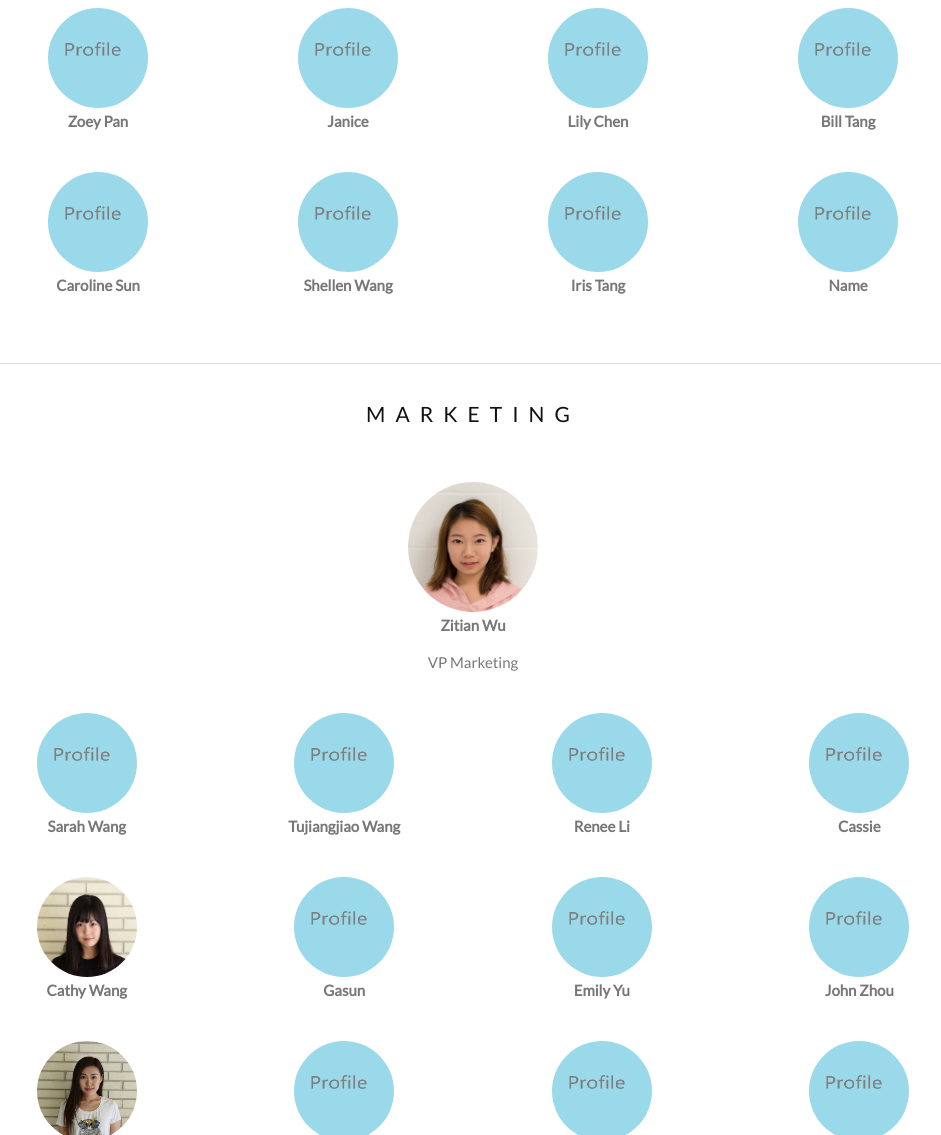
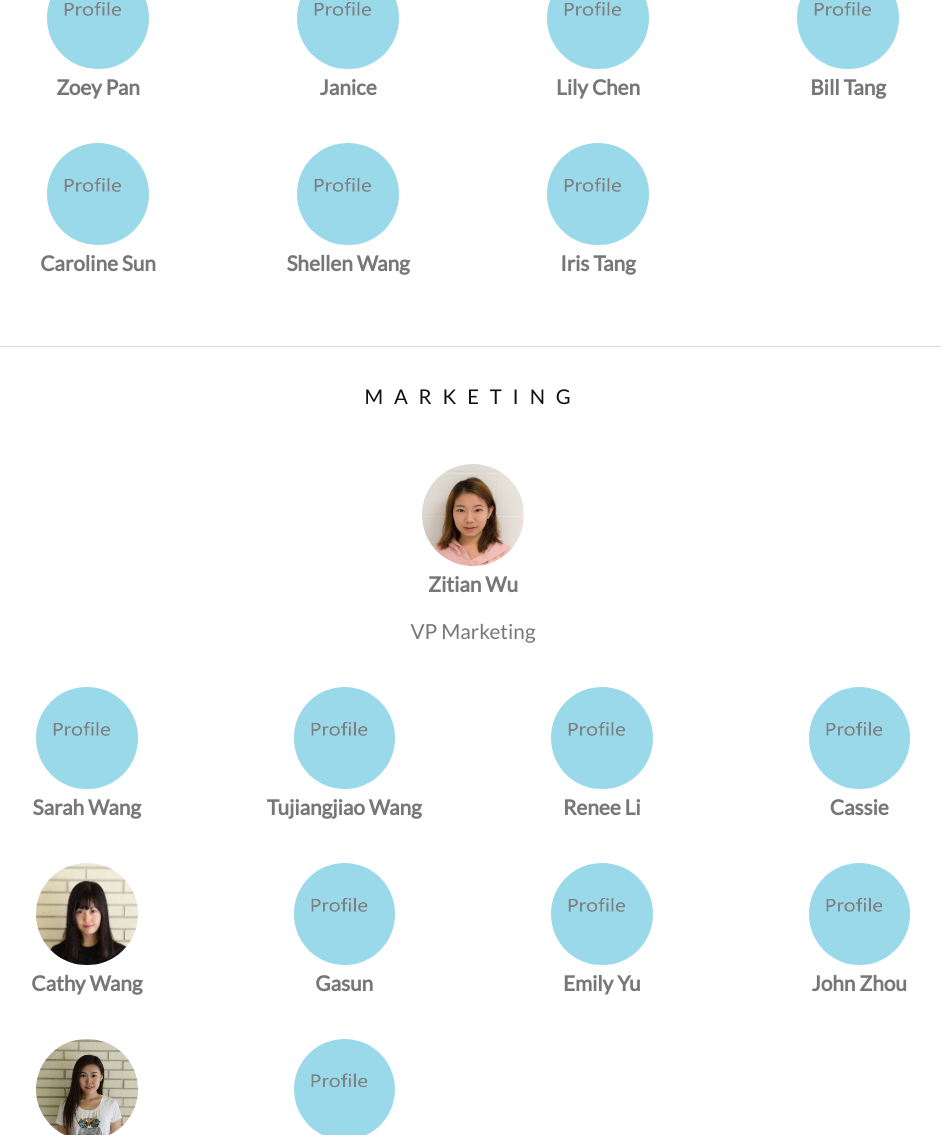
Before and after one commit to utace2017/utace2017.github.io, a plain HTML site: page our_team.html in a window 1280 px wide. Shown: the part 1665-2800 px from the top of the page, without its empty margins (167-1108 px from the left). Drawn offline with nearby package versions, Linux system fonts and the light colour scheme; a script that the page names is missing.

Commit message:
fixed exec images, display inline block when screen becomes smal

```diff
--- a/our_team.html
+++ b/our_team.html
@@ -50,7 +50,7 @@
    <hr><br>
    <div class="col">
     <a href="#demo" data-toggle="collapse">
-      <img  src="images/kevin_deng.jpg" class="img-circle person" alt="Random Name" width="180" height="180">
+      <img  src="images/kevin_deng.jpg" class="img-circle person" alt="Random Name">
     </a><br><br>
     <p class="text-center"><strong>Kevin Deng</strong></p>
     <p class="text-center"><strong>President</strong></p>
@@ -59,9 +59,9 @@
 
 <hr>
 
-<div id="department" class="container text-center">
+<div id="department" class="container text-center" >
 
-  <div class="row">
+  <div class="row" >
 
    <div class="col-sm-6">
     <h3>INTERNAL</h3>
@@ -273,13 +273,7 @@
 </div>
 
 
-<div class="col-sm-3">
-  <a href="#demo4" data-toggle="collapse">
-    <img src="images/logo_profile.jpg" class="img-circle person" alt="Random Name" width="100" height="100">
-  </a>
-  <br>
-  <p class="text-center"><strong>Name</strong></p><br>
-</div>
+
 
 </div>
 </div>
@@ -404,61 +398,11 @@
     </div>
 
 
-    <div class="col-sm-3">
-      <a href="#demo4" data-toggle="collapse">
-        <img src="images/logo_profile.jpg" class="img-circle person" alt="Random Name" width="100" height="100">
-      </a>
-      <br>
-      <p class="text-center"><strong>Name</strong></p><br>
-    </div>
 
-
-    <div class="col-sm-3">
-      <a href="#demo4" data-toggle="collapse">
-        <img src="images/logo_profile.jpg" class="img-circle person" alt="Random Name" width="100" height="100">
-      </a>
-      <br>
-      <p class="text-center"><strong>Name</strong></p><br>
-    </div>
 
   </div>
 
-  <div class="row">
 
-   <div class="col-sm-3">
-    <a href="#demo4" data-toggle="collapse">
-      <img src="images/logo_profile.jpg" class="img-circle person" alt="Random Name" width="100" height="100">
-    </a>
-    <br>
-    <p class="text-center"><strong>Name</strong></p><br>
-  </div>
-
-  <div class="col-sm-3">
-    <a href="#demo4" data-toggle="collapse">
-      <img src="images/logo_profile.jpg" class="img-circle person" alt="Random Name" width="100" height="100">
-    </a>
-    <br>
-    <p class="text-center"><strong>Name</strong></p><br>
-  </div>
-
-  <div class="col-sm-3">
-    <a href="#demo4" data-toggle="collapse">
-      <img src="images/logo_profile.jpg" class="img-circle person" alt="Random Name" width="100" height="100">
-    </a>
-    <br>
-    <p class="text-center"><strong>Name</strong></p><br>
-  </div>
-
-
-  <div class="col-sm-3">
-    <a href="#demo4" data-toggle="collapse">
-      <img src="images/logo_profile.jpg" class="img-circle person" alt="Random Name" width="100" height="100">
-    </a>
-    <br>
-    <p class="text-center"><strong>Name</strong></p><br>
-  </div>
-
-</div>
 
 </div>
 </div>
@@ -691,7 +635,7 @@
   <a href="#demo4" data-toggle="collapse">
     <img src="images/logo_profile.jpg" class="img-circle person" alt="Random Name" width="100" height="100">
   </a>
-
+  <br>
   <p class="text-center"><strong>Rena Lu</strong></p><br>
 </div>
 
--- a/our_team_style.css
+++ b/our_team_style.css
@@ -5,10 +5,30 @@ body {
 }
 h3, h4 {
   margin: 10px 0 30px 0;
-  letter-spacing: 10px;
-  font-size: 140%;
+  letter-spacing: calc(0.03em + 0.8vw);
+  font-size: calc(0.5em + 1vw);
   color: #111;
 }
+
+div.col-sm-6{
+display: inline-block;
+}
+
+div.col-sm-3{
+  display: inline-block;
+}
+
+
+img{
+height: calc(2.5em + 5vw);
+width: calc(2.5em + 5vw);
+}
+
+
+p{
+ font-size: calc(0.7em + 0.8vw);
+}
+
 
 
 
```
